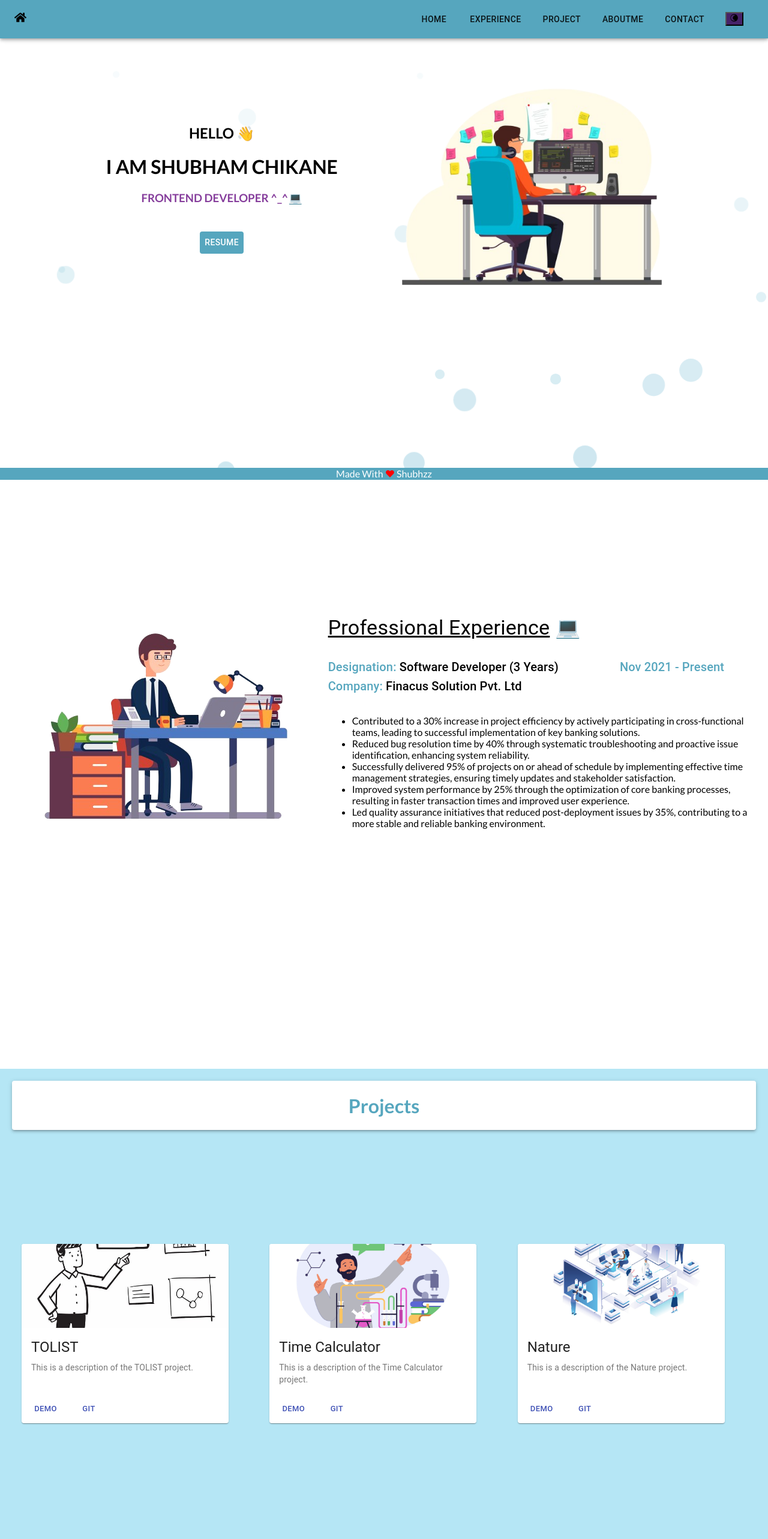
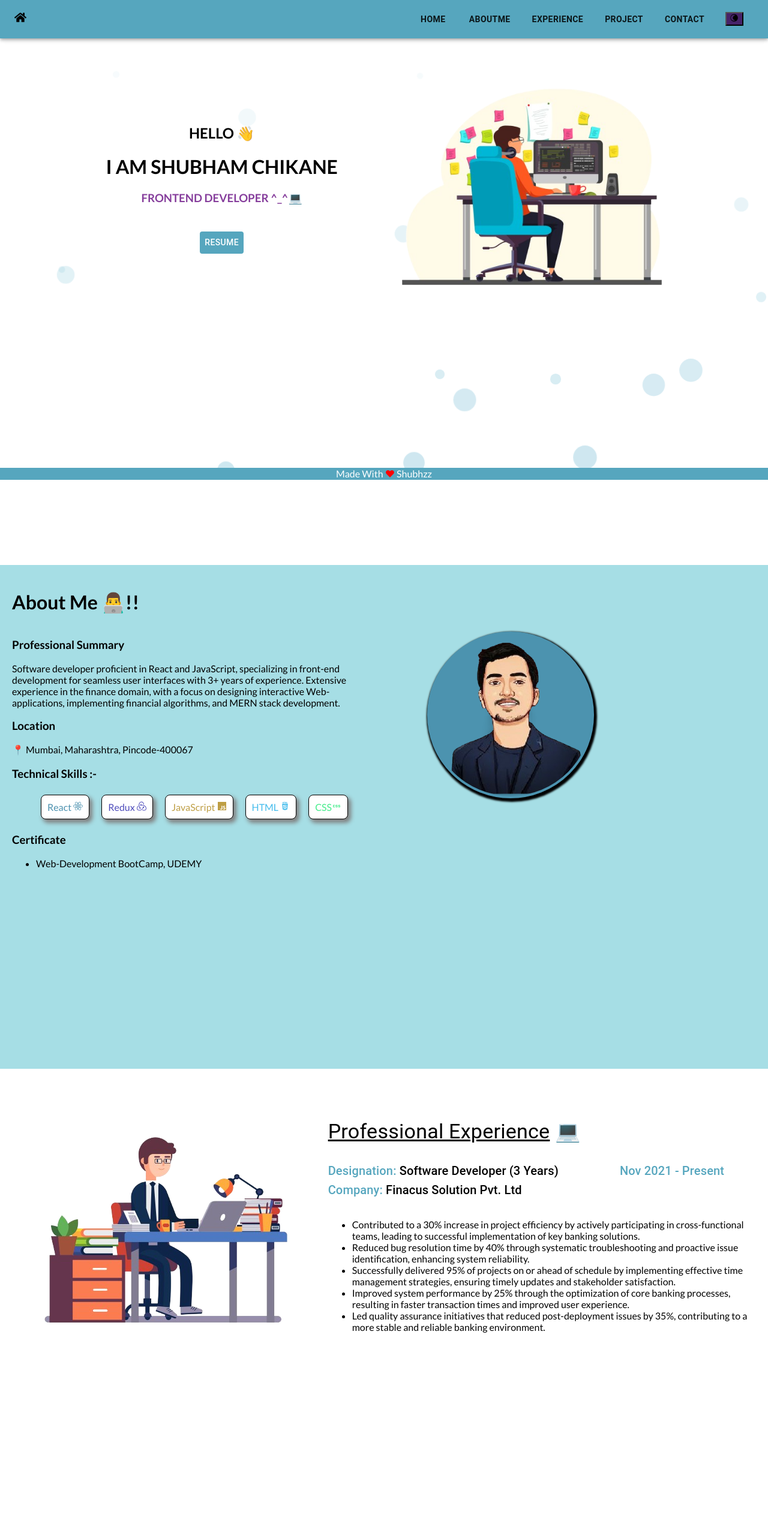
Before and after one commit to Shubham-010/myport, a React (Create React App) app: page / in a window 1280 px wide. Shown: the top 2566 px of the page at 60% size. Built offline with nearby package versions, Linux system fonts and the light colour scheme.

Commit message:
Theme related changes CM8

```diff
--- a/src/App.css
+++ b/src/App.css
@@ -243,6 +243,7 @@ size: 10%;
   border: 1px solid #000000;
   box-shadow: grey 4px 5px 7px 1px;
   margin: 5px;
+  background-color: white;
   padding: 10px;
   /* border-radius: 10%; */
       border-radius: 8px;
@@ -251,7 +252,7 @@ size: 10%;
 }
 .skill_card:hover{
   border: 1px solid #58e9ee;
-  background-color: rgb(182, 221, 236);
+  background-color: rgb(3, 16, 20);
 }
 
 @media (max-width: 600px) {
@@ -290,6 +291,9 @@ size: 10%;
   --bg-color: #121212;
   --text-color: #ffffff;
   --card-bg-color: #333333;
+}
+.light-mode{
+    --bg1-color:rgb(166, 222, 229);
 }
 
 /* Apply CSS variables */
--- a/src/App.js
+++ b/src/App.js
@@ -29,9 +29,9 @@ function App() {
       <Route path='/' element={
             <>
               <FirstPl />
+              <AboutMe />
               <Exp1/>
               <Project />
-              <AboutMe />
               <ContactInfo />
               <Scrolltop/>
             </>}/>
--- a/src/Component/AboutMe.jsx
+++ b/src/Component/AboutMe.jsx
@@ -6,10 +6,11 @@ import { SiRedux } from "react-icons/si";
 import { IoLogoJavascript } from "react-icons/io5";
 import { TiHtml5 } from "react-icons/ti";
 import { MdCss } from "react-icons/md";
+import { lightBlue } from "@material-ui/core/colors";
 
 export default function AboutMe() {
     return (
-        <div id='AboutMe' className='l_v100'>
+        <div id='AboutMe' className='l_v100' style={{ backgroundColor:"var(--bg1-color) "}}>
             <h1>About Me 👨‍💻!!</h1>
             <Grid container spacing={3}>
                 <Grid item xs={12} md={6}>
--- a/src/Component/ContactInfo.jsx
+++ b/src/Component/ContactInfo.jsx
@@ -14,7 +14,7 @@ export default function ContactInfo() {
             style={{
                 minHeight: "100vh",
                 padding: "20px",
-                backgroundColor: "rgb(181, 230, 245)",
+                backgroundColor: "white",
             }}
             spacing={3}
         >
--- a/src/Component/Exp.jsx
+++ b/src/Component/Exp.jsx
@@ -3,6 +3,7 @@ import proimg from '../Image/proimgBR.png';
 
 export default function Exp() {
     return (
+        <Grid>
         <div id="exp" className="l_v100">
             <Grid container spacing={3} alignItems="center" justifyContent="center">
                 {/* Image Section */}
@@ -47,5 +48,6 @@ export default function Exp() {
                 </Grid>
             </Grid>
         </div>
+        </Grid>
     );
 }
--- a/src/Component/FirstP.jsx
+++ b/src/Component/FirstP.jsx
@@ -30,6 +30,7 @@ export default function FirstPl() {
     }
 
     return (
+        <Grid>
         <div id="Home" className='l_v100'>
             <Grid container xs={12} justifyContent="center" alignItems="center" spacing={3}>
                 <Grid item xs={12} sm={5} className="Name_sect" style={{ textAlign: isSmallScreen ? 'center' : 'left' }}>
@@ -48,5 +49,6 @@ export default function FirstPl() {
                 </Grid>
             </Grid>
         </div>
+        </Grid>
     );
 }
--- a/src/Component/Header.jsx
+++ b/src/Component/Header.jsx
@@ -24,9 +24,9 @@ const useStyles = makeStyles((theme) => ({
 }));
 const NavData = [
     {title:"Home",to:"Home"},
+    { title: "AboutMe", to:"AboutMe"},
     {title:"Experience", to:"exp"},
     {title:"Project", to:"Project"},
-    { title: "AboutMe", to:"AboutMe"},
     {title:"Contact", to:"Contact"},
 ]
 
@@ -51,7 +51,7 @@ export default function Headers() {
                         <nav style={{ padding: "10px" }}>
                             <Button key={index} className='h_btn'>
                                 <Link to={item.to} smooth={true} duration={500}>
-                                    {item.title}
+                                        <b>{item.title}</b>
                                 </Link>
                             </Button>
                         </nav>
--- a/src/Component/Project.jsx
+++ b/src/Component/Project.jsx
@@ -21,7 +21,7 @@ import Bann  from '../Image/BannerProj.jpg';
 const useStyles = makeStyles((theme) => ({
     gridContainer: {
         padding: theme.spacing(4),
-        backgroundColor:'rgb(181, 230, 245)'
+        backgroundColor:'"var(--bg1-color)"'
     },
     cardWrapper: {
         display: 'flex',
--- a/src/ThemeChanger.jsx
+++ b/src/ThemeChanger.jsx
@@ -12,7 +12,7 @@ export const ThemeProvider = ({ children }) => {
 
   return (
     <ThemeContext.Provider value={{ isDarkMode, toggleTheme }}>
-      <div className={isDarkMode ? 'dark-mode' : ''}>
+      <div className={isDarkMode ? 'dark-mode' : 'light-mode'}>
         {children}
       </div>
     </ThemeContext.Provider>
```
